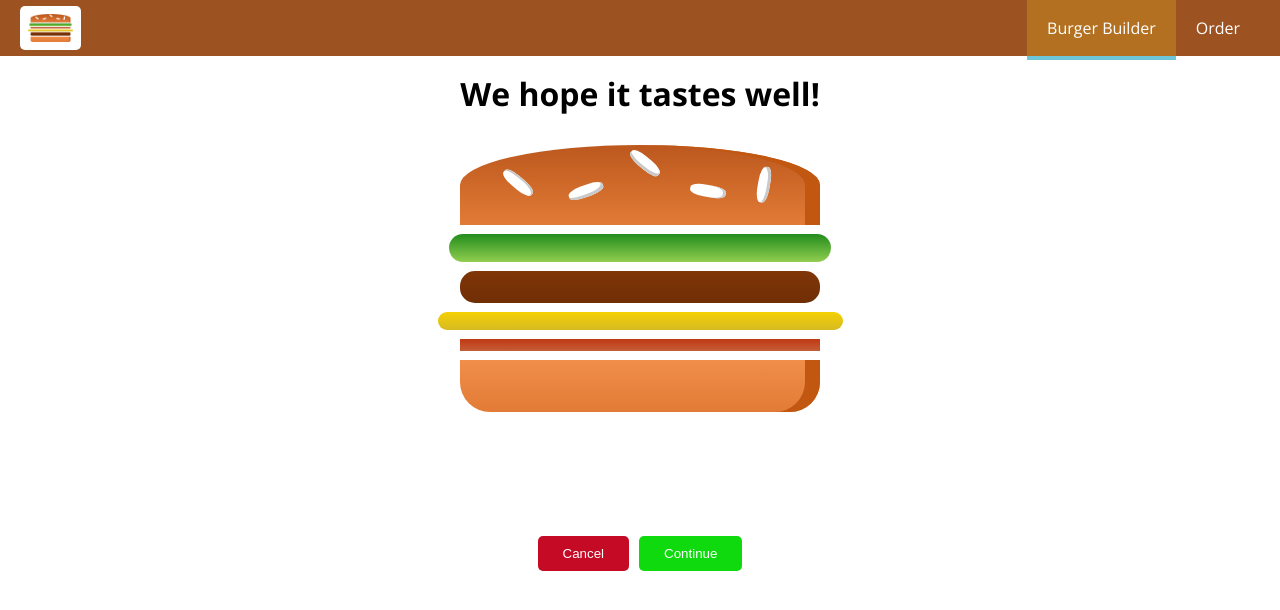
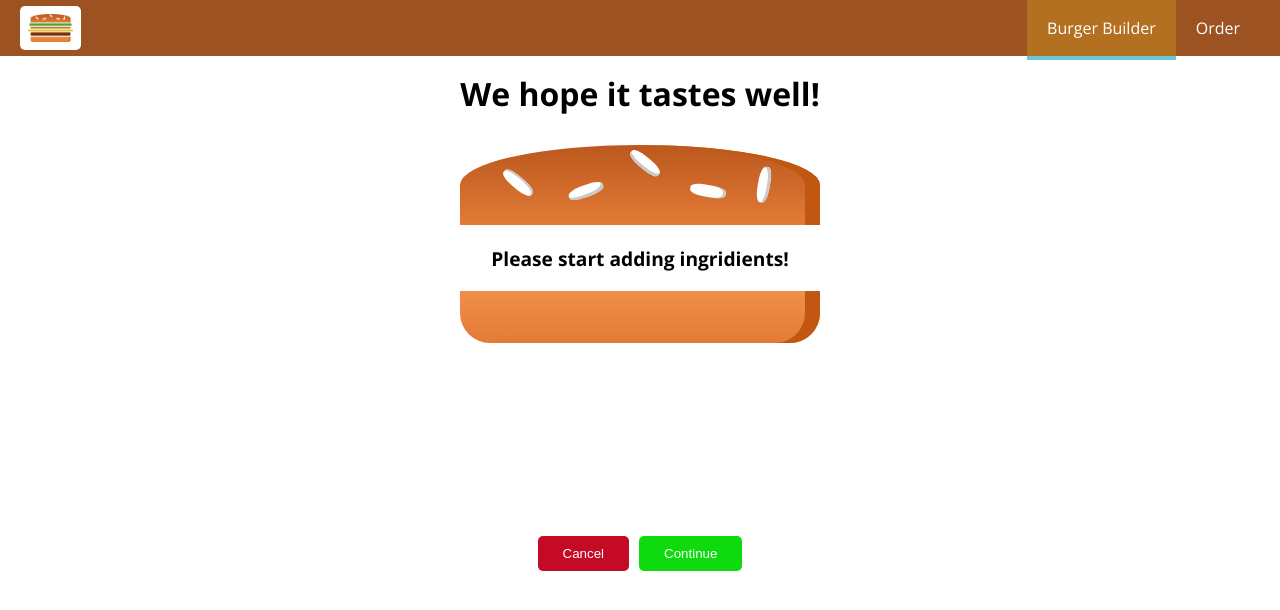
Before and after one commit to romankrru/burger-builder, a React app: page /checkout in a window 1280 px wide. Shown: the top 610 px of the page. Built offline with nearby package versions, Linux system fonts and the light colour scheme.

Commit message:
Pass ingridients to Checkout

```diff
--- a/src/components/Order/CheckoutSummary/CheckoutSummary.js
+++ b/src/components/Order/CheckoutSummary/CheckoutSummary.js
@@ -9,13 +9,7 @@ import styles from './CheckoutSummary.css';
 const CheckoutSummary = props => (
   <div className={styles.CheckoutSummary}>
     <h1>We hope it tastes well!</h1>
-    <Burger ingridients={{
-      salad: 1,
-      meat: 1,
-      cheese: 1,
-      bacon: 1,
-    }}
-    />
+    <Burger ingridients={props.ingridients} />
 
     <Button btnType="Danger" clicked={props.history.goBack}>Cancel</Button>
     <Button
@@ -31,6 +25,7 @@ const CheckoutSummary = props => (
 
 CheckoutSummary.propTypes = {
   history: PropTypes.objectOf(PropTypes.any).isRequired,
+  ingridients: PropTypes.objectOf(PropTypes.number).isRequired,
 };
 
 export default withRouter(CheckoutSummary);
--- a/src/containers/BurgerBuilder/BurgerBuilder.js
+++ b/src/containers/BurgerBuilder/BurgerBuilder.js
@@ -92,7 +92,17 @@ class BurgerBuilder extends Component {
     //     });
     //   });
 
-    this.props.history.push('/checkout');
+    const { ingridients } = this.state;
+    const queryParams = [];
+
+    Object.keys(ingridients).forEach((ingridientKey) => {
+      queryParams.push(`${encodeURIComponent(ingridientKey)}=${encodeURIComponent(ingridients[ingridientKey])}`);
+    });
+
+    this.props.history.push({
+      pathname: '/checkout',
+      search: `?${queryParams.join('&')}`,
+    });
   }
 
   addIngridientHandler = (type) => {
--- a/src/containers/Checkout/Checkout.js
+++ b/src/containers/Checkout/Checkout.js
@@ -1,20 +1,39 @@
 import React, { Component } from 'react';
+import PropTypes from 'prop-types';
 
 import CheckoutSummary from '../../components/Order/CheckoutSummary/CheckoutSummary';
 
 class Checkout extends Component {
-  state = {
-
+  static propTypes = {
+    location: PropTypes.objectOf(PropTypes.any).isRequired,
   }
 
+  constructor(props) {
+    super(props);
+
+    // console.log(this.props);
+
+    const query = new URLSearchParams(this.props.location.search);
+    const ingridients = {};
+
+    [...query.entries()].forEach((key) => {
+      ingridients[key[0].trim()] = +key[1].trim();
+    });
+
+
+    this.state = {
+      ingridients,
+    };
+  }
 
   render() {
     return (
       <div>
-        <CheckoutSummary />
+        <CheckoutSummary ingridients={this.state.ingridients} />
       </div>
     );
   }
 }
 
+
 export default Checkout;
```
Also changed, not shown: 1 other file (tests, documents, lock files or other folders).
